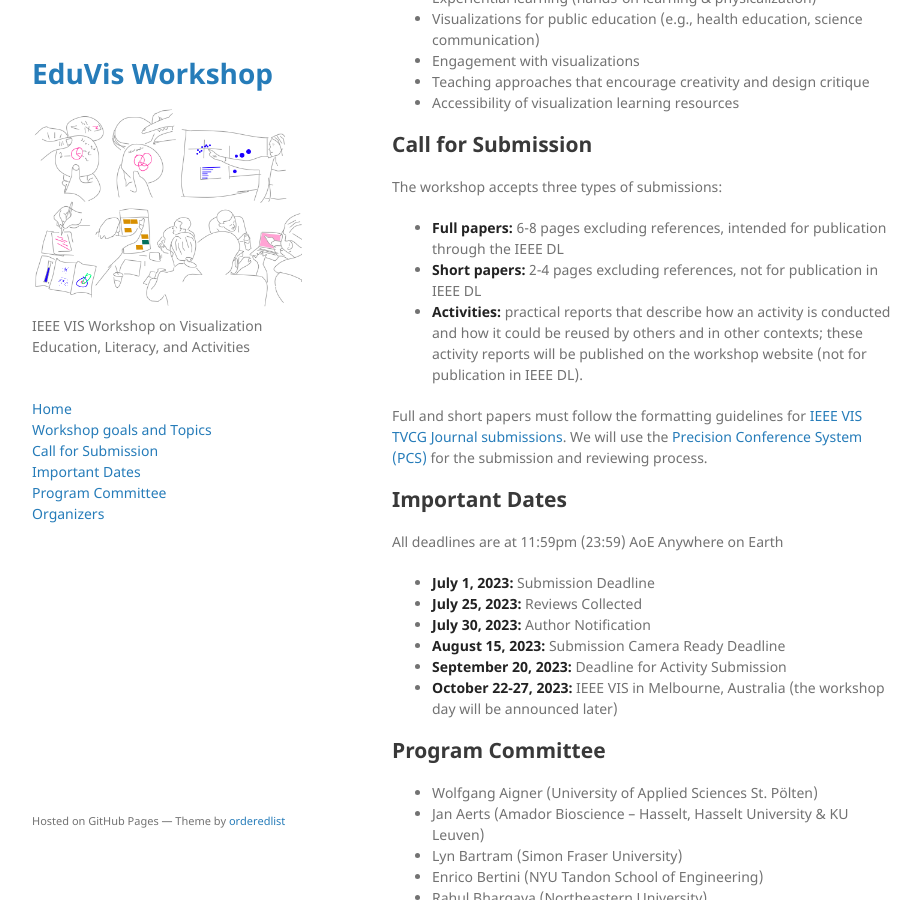
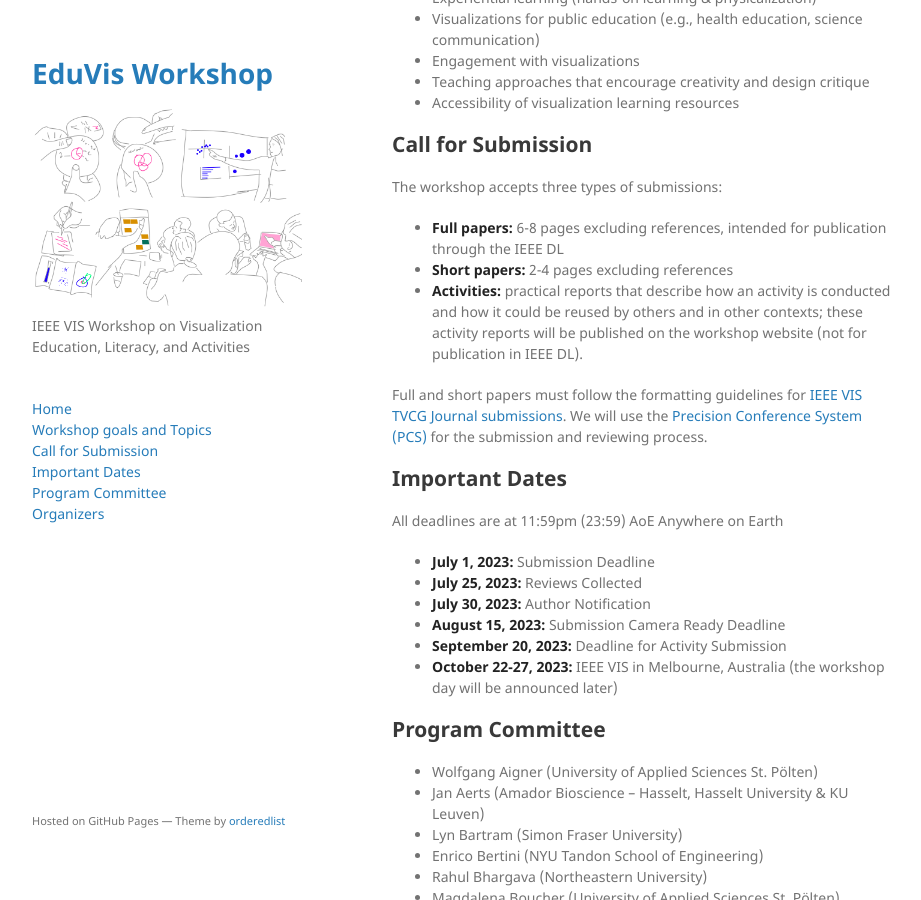
Before and after one commit to ieee-eduvis/ieee-eduvis.github.io, a Jekyll site: the page built from index.md, in a window 1280 px wide and 900 px high, scrolled down 1178 px. Shown: the whole window, without its empty margins (178-1099 px from the left). Built offline with Jekyll 4.4.1, drawn with Linux system fonts in a browser that asks for light colours; our own code applies the rules of GitHub Pages for plain Markdown files.

Commit message:
Update index.md

```diff
--- a/index.md
+++ b/index.md
@@ -43,7 +43,7 @@ The **workshop topics** include, but are not limited to:
 
 The workshop accepts three types of submissions:
 * **Full papers:** 6-8 pages excluding references, intended for publication through the IEEE DL
-* **Short papers:** 2-4 pages excluding references, not for publication in IEEE DL
+* **Short papers:** 2-4 pages excluding references
 * **Activities:** practical reports that describe how an activity is conducted and how it could be reused by others and in other contexts; these activity reports will be published on the workshop website (not for publication in IEEE DL).
 
 Full and short papers must follow the formatting guidelines for [IEEE VIS TVCG Journal submissions](https://tc.computer.org/vgtc/publications/journal/). We will use the  [Precision Conference System (PCS)](https://new.precisionconference.com/) for the submission and reviewing process.
```
